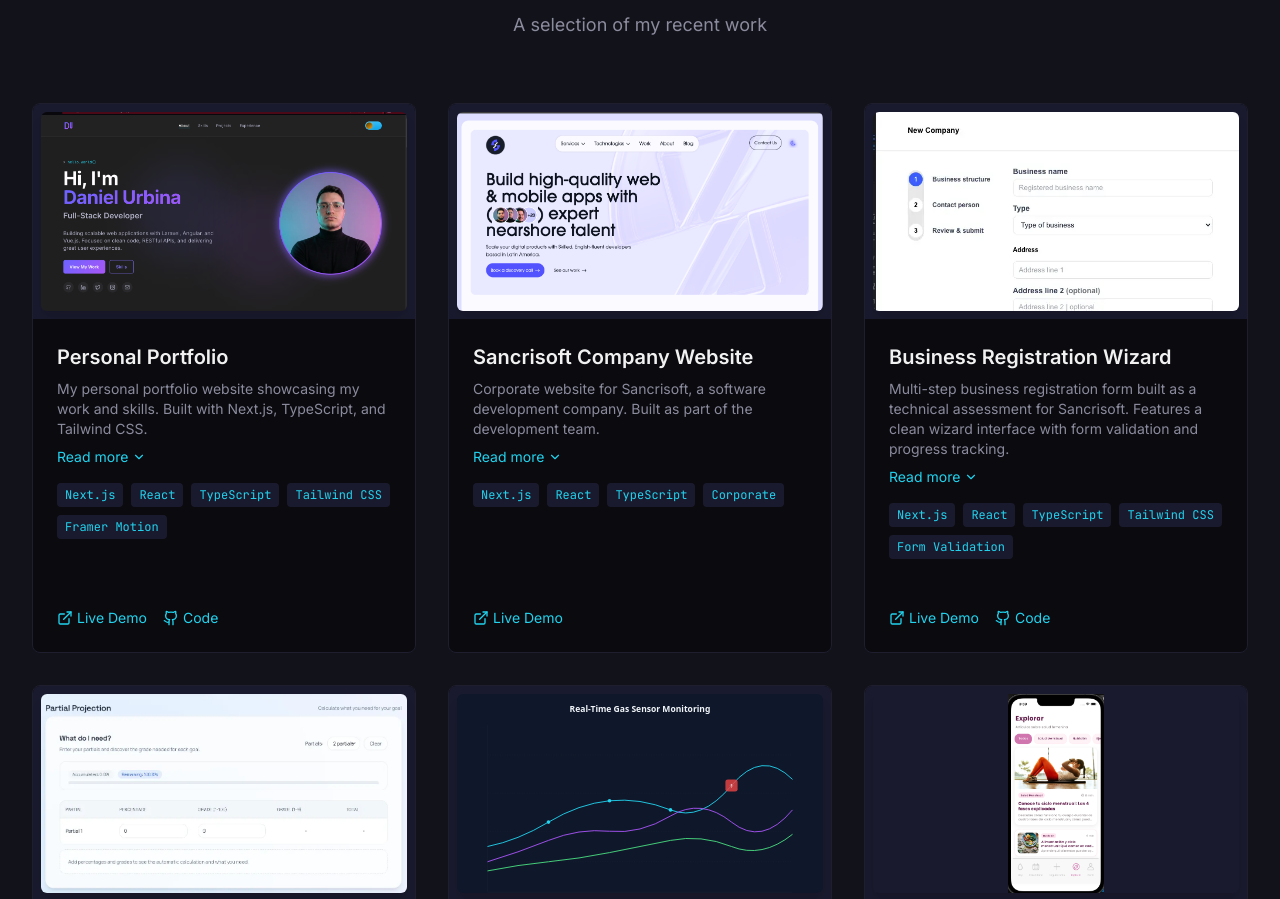
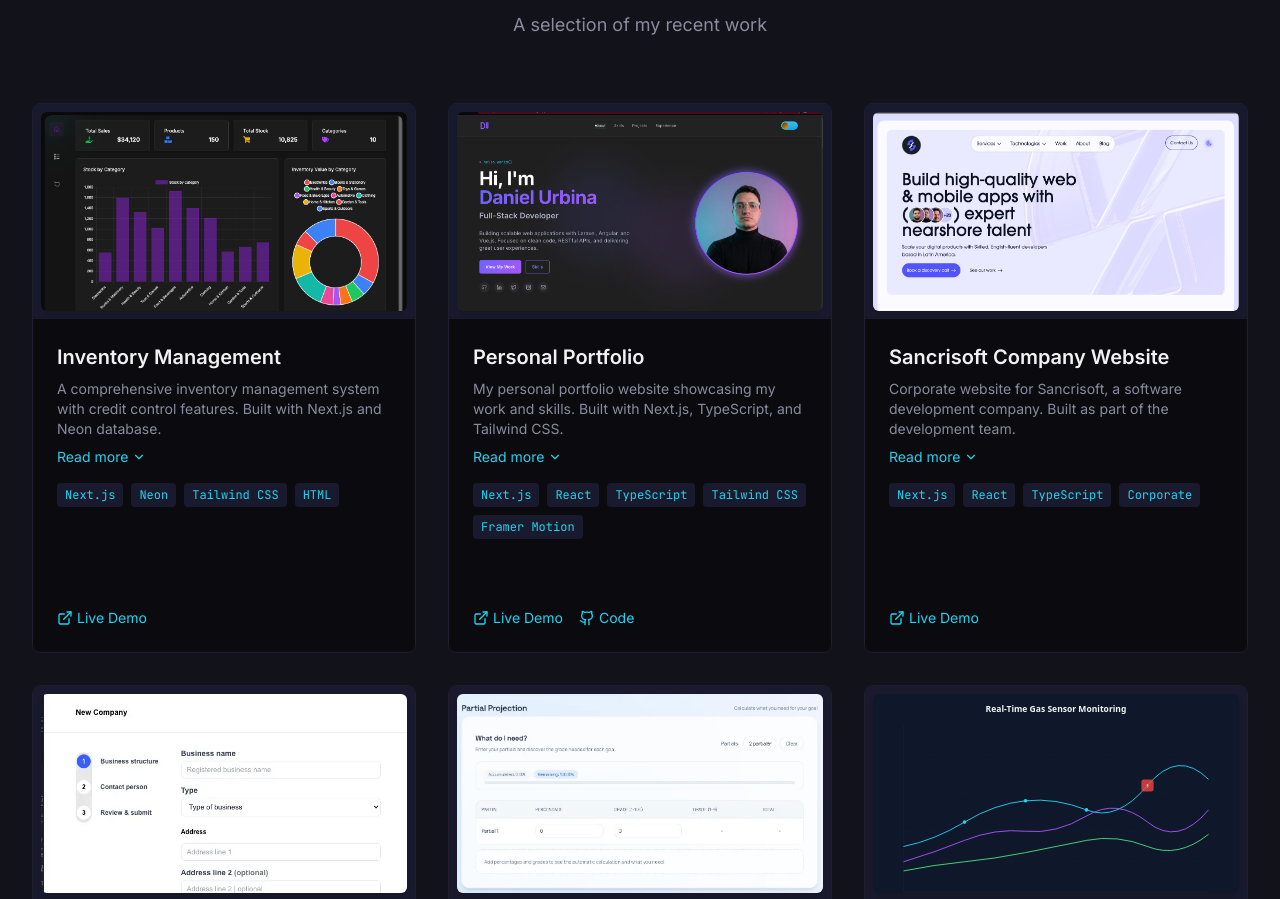
Before and after one commit to DansPlaying/DanielUrbinaWeb, a Next.js app: page / in a window 1280 px wide. Shown: the part 3971-4870 px from the top of the page. Built offline with nearby package versions, Linux system fonts and the light colour scheme; no server answers.

Commit message:
add: Inventory Management project

```diff
--- a/src/data/projects.ts
+++ b/src/data/projects.ts
@@ -1,6 +1,22 @@
 import { Project } from "@/lib/types";
 
 export const projects: Project[] = [
+  {
+    id: "inventory-management",
+    title: "Inventory Management",
+    description:
+      "A comprehensive inventory management system with credit control features. Built with Next.js and Neon database.",
+    longDescription:
+      "A full-featured inventory management application designed to streamline stock tracking and credit control operations. Built with Next.js for a fast, modern user experience, Neon as the serverless PostgreSQL database for reliable data persistence, and styled with Tailwind CSS for a clean, responsive interface.",
+    image: "/images/projects/inventory-management.png",
+    tags: ["Next.js", "Neon", "Tailwind CSS", "HTML"],
+    featured: true,
+    category: "web",
+    links: {
+      demo: "https://inventory-management-dans.netlify.app/dashboard/creditControl",
+    },
+    date: "2025",
+  },
   {
     id: "portfolio-website",
     title: "Personal Portfolio",
```
Also changed, not shown: public/images/projects/inventory-management.png (added).
